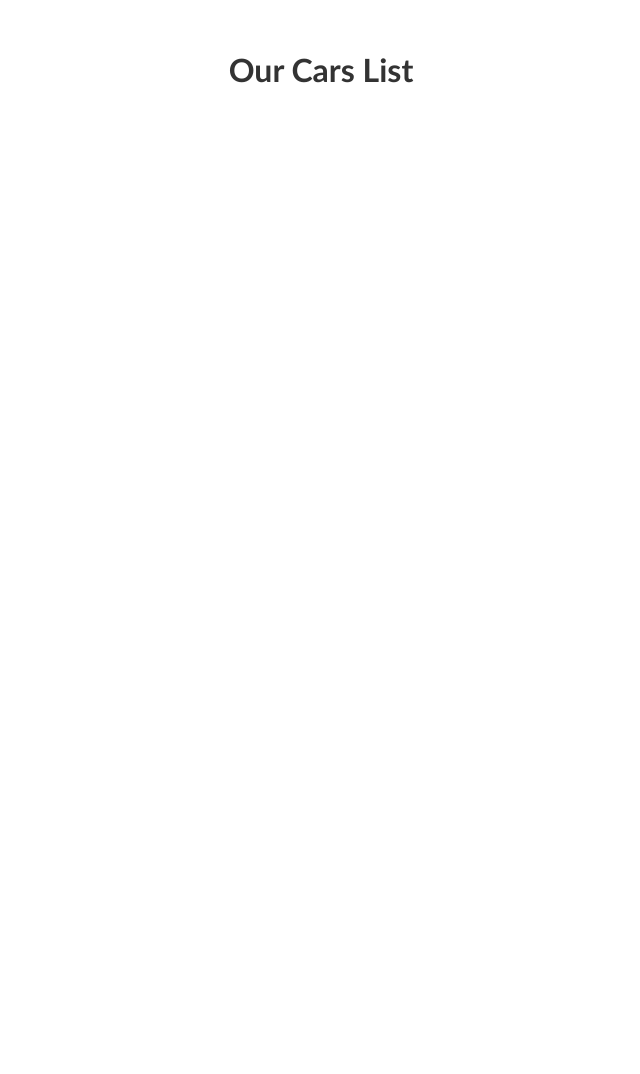
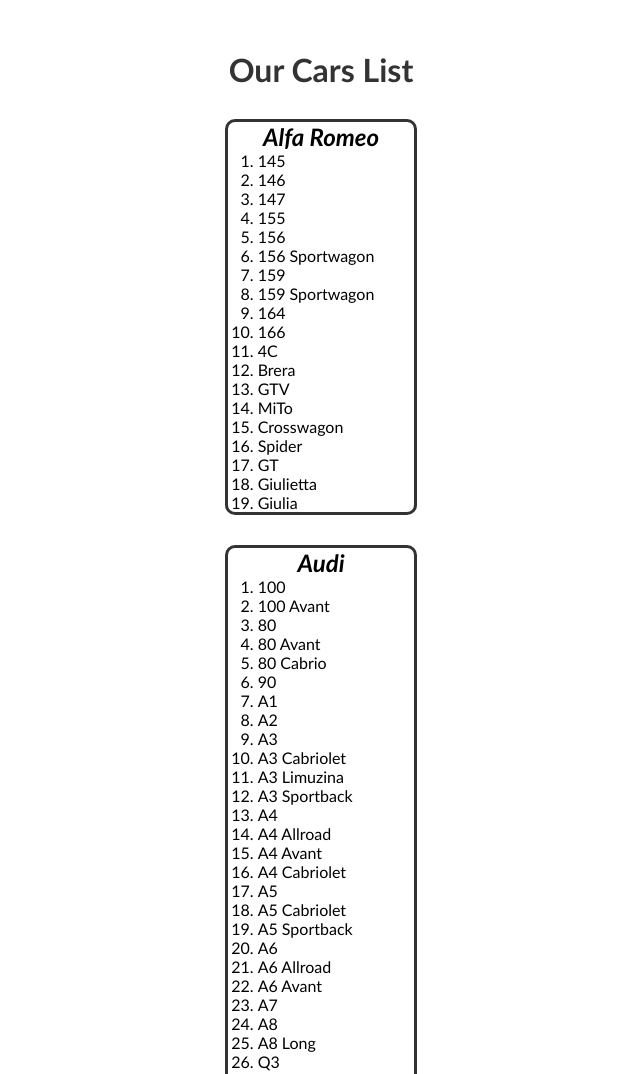
Before and after one commit to ryckabass0827/JS-atsiskaitymas--2023.01.02-, a plain HTML site: page Task 4/Index.html in a window 1280 px wide. Shown: the top 1074 px of the page, without its empty margins (319-959 px from the left). Before the commit the page ends 800 px from the top, so only its background shows below. Drawn offline with Linux system fonts and the light colour scheme.

Commit message:
4 uzduotis padaryta

```diff
--- a/Task 4/script.js
+++ b/Task 4/script.js
@@ -10,3 +10,22 @@ bent minimalų stilių;
 -------------------------------------------------------------------------- */
 
 const ENDPOINT = 'cars.json';
+fetch('cars.json')
+    .then(response => response.json())
+    .then(data => {
+        data.sort((a, b) => a.brand.localeCompare(b.brand));
+        let output = document.getElementById("output");
+        let carCardsHTML = "";
+        data.forEach(car => {
+            carCardsHTML += `
+        <div class="carCard">
+          <h2 class="carBrand">${car.brand}</h2>
+          <ol class="carModels">
+            ${car.models.map(model => `<li class="car__model">${model}</li>`).join('')}
+          </ol>
+        </div>
+      `;
+        });
+
+        output.innerHTML = carCardsHTML;
+    });
--- a/Task 4/style.css
+++ b/Task 4/style.css
@@ -27,3 +27,19 @@
   margin-top: 50px;
   color: #333;
 }
+
+.carCard {
+  border: #333 solid;
+  margin-top: 30px;
+  border-radius: 10px;
+}
+
+.carBrand {
+  text-align: center;
+  font-style: italic;
+}
+
+ol {
+  list-style: decimal;
+  padding-left: 30px;
+}
```
